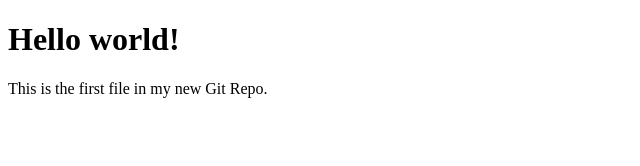
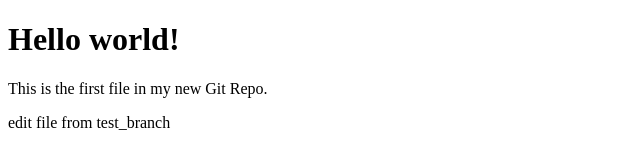
Before and after one commit to RaheeqQ/Task-2---Git-and-GitHub, a plain HTML site: page index.html in a window 1280 px wide. Shown: the whole page, without its empty margins (0-640 px from the left). Drawn offline with Linux system fonts and the light colour scheme.

Commit message:
edit index file

```diff
--- a/index.html
+++ b/index.html
@@ -7,6 +7,6 @@
 
 <h1>Hello world!</h1>
 <p>This is the first file in my new Git Repo.</p>
-
+<p>edit file from test_branch</p>
 </body>
 </html>
```
